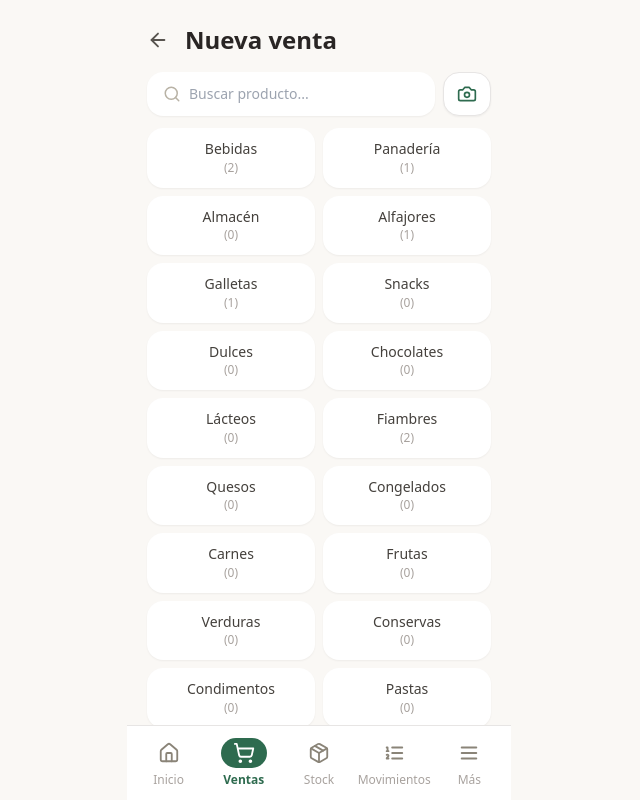
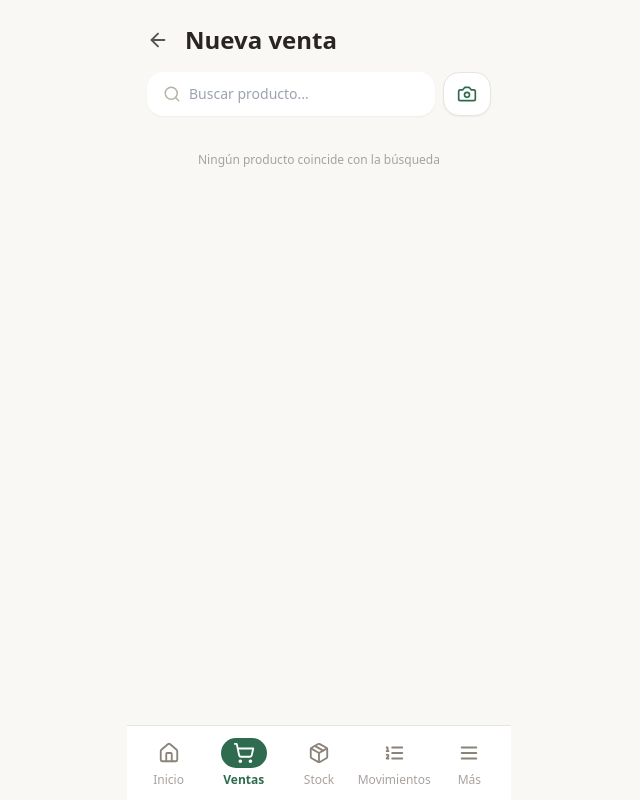
Before and after one commit to ezequielrosano1-crypto/almacen-app, a React (Vite) app: page / in a window 1280 px wide. Both pictures are taken after a click on the button "Nueva venta". Shown: the top 800 px of the page, without its empty margins (321-961 px from the left). Built offline with nearby package versions, Linux system fonts and the light colour scheme.

Commit message:
Update App.jsx

```diff
--- a/src/App.jsx
+++ b/src/App.jsx
@@ -84,38 +84,6 @@ const COLORS = {
   agotado: "#C0392B",
 };
 
-const CATEGORIAS = [
-  "Bebidas",
-  "Panadería",
-  "Almacén",
-  "Alfajores",
-  "Galletas",
-  "Snacks",
-  "Dulces",
-  "Chocolates",
-  "Lácteos",
-  "Fiambres",
-  "Quesos",
-  "Congelados",
-  "Carnes",
-  "Frutas",
-  "Verduras",
-  "Conservas",
-  "Condimentos",
-  "Pastas",
-  "Arroz y Legumbres",
-  "Harinas",
-  "Desayuno",
-  "Yerba y Té",
-  "Café",
-  "Limpieza",
-  "Higiene Personal",
-  "Cuidado del Hogar",
-  "Mascotas",
-  "Bebés",
-  "Tabaco",
-  "Otros",
-];
 const MOTIVOS_AJUSTE = ["Conteo físico", "Producto vencido/roto", "Error de carga", "Otro"];
 
 let idCounter = 1000;
@@ -252,60 +220,11 @@ async function sincronizarCaja(movimientos = [], opciones = {}) {
 // por una fuente de datos real más adelante sin cambiar la interfaz.
 // ===========================================================================
 function productosIniciales() {
-  return [
-    { id: nextId(), nombre: "Coca-Cola 1.5L", categoria: "Bebidas", unidad: "unidad", precio: 1200, stock: 24, stockMinimo: 10 },
-    { id: nextId(), nombre: "Cerveza Patricia 1L", categoria: "Bebidas", unidad: "unidad", precio: 950, stock: 8, stockMinimo: 10 },
-    { id: nextId(), nombre: "Pan flauta", categoria: "Panadería", unidad: "unidad", precio: 150, stock: 0, stockMinimo: 5 },
-    { id: nextId(), nombre: "Alfajor Nesquik", categoria: "Alfajores", unidad: "unidad", precio: 180, stock: 30, stockMinimo: 15 },
-    { id: nextId(), nombre: "Galletitas María", categoria: "Galletas", unidad: "unidad", precio: 220, stock: 12, stockMinimo: 15 },
-    { id: nextId(), nombre: "Jamón cocido", categoria: "Fiambres", unidad: "kg", precio: 980, stock: 3.2, stockMinimo: 2 },
-    { id: nextId(), nombre: "Queso fresco", categoria: "Fiambres", unidad: "kg", precio: 1250, stock: 0.4, stockMinimo: 1 },
-    { id: nextId(), nombre: "Detergente Ala", categoria: "Limpieza", unidad: "unidad", precio: 310, stock: 18, stockMinimo: 8 },
-    { id: nextId(), nombre: "Lavandina", categoria: "Limpieza", unidad: "unidad", precio: 140, stock: 5, stockMinimo: 6 },
-  ];
+  return [];
 }
 
 function movimientosIniciales() {
-  const hoy = new Date();
-  const hace2h = new Date(hoy.getTime() - 2 * 60 * 60 * 1000);
-  const hace1h = new Date(hoy.getTime() - 1 * 60 * 60 * 1000);
-  const ayer = new Date(hoy.getTime() - 26 * 60 * 60 * 1000);
-  const hace3d = new Date(hoy.getTime() - 72 * 60 * 60 * 1000);
-
-  return [
-    {
-      id: nextId(),
-      tipo: "venta",
-      fecha: hace1h,
-      items: [{ nombre: "Alfajor Nesquik", cantidad: 3, unidad: "unidad" }],
-      total: 540,
-      pago: "Débito",
-    },
-    {
-      id: nextId(),
-      tipo: "venta",
-      fecha: hace2h,
-      items: [{ nombre: "Coca-Cola 1.5L", cantidad: 2, unidad: "unidad" }],
-      total: 2400,
-      pago: "Efectivo",
-    },
-    {
-      id: nextId(),
-      tipo: "entrada",
-      fecha: ayer,
-      producto: "Jamón cocido",
-      cantidad: 2,
-      unidad: "kg",
-    },
-    {
-      id: nextId(),
-      tipo: "ajuste",
-      fecha: hace3d,
-      producto: "Galletitas María",
-      diferencia: -3,
-      motivo: "Conteo físico",
-    },
-  ];
+  return [];
 }
 
 // ===========================================================================
@@ -402,32 +321,6 @@ function SearchBar({ value, onChange, placeholder }) {
   );
 }
 
-function CategoryChips({ categorias, active, onChange }) {
-  const opciones = ["Todas", ...categorias];
-  return (
-    <div className="flex gap-2 overflow-x-auto pb-1 -mx-5 px-5">
-      {opciones.map((c) => {
-        const isActive = active === c;
-        return (
-          <button
-            type="button"
-            key={c}
-            onClick={() => onChange(c)}
-            className="whitespace-nowrap text-sm rounded-full px-3.5 py-1.5 border"
-            style={
-              isActive
-                ? { backgroundColor: "#2E6B4F", color: "#FFFFFF", borderColor: "#2E6B4F" }
-                : { backgroundColor: "#FFFFFF", color: "#57534E", borderColor: "#E7E5E4" }
-            }
-          >
-            {c}
-          </button>
-        );
-      })}
-    </div>
-  );
-}
-
 function ProductoListRow({ producto, onClick }) {
   const estado = estadoProducto(producto);
   return (
@@ -440,7 +333,7 @@ function ProductoListRow({ producto, onClick }) {
         <EstadoDot estado={estado} />
         <div>
           <p className="text-stone-800 font-medium text-sm">{producto.nombre}</p>
-          <p className="text-stone-400 text-xs">{producto.categoria}</p>
+          <p className="text-stone-400 text-xs">{fmtMoney(producto.precio)}{producto.unidad === "kg" ? " / kg" : ""}</p>
         </div>
       </div>
       <span className="text-stone-600 text-sm font-medium">{fmtStock(producto)}</span>
@@ -466,7 +359,7 @@ function PrimaryButton({ children, onClick, disabled }) {
   );
 }
 
-function EscanerCodigoBarras({ onClose, onCodigoDetectado, mensaje, items, total }) {
+function EscanerCodigoBarras({ onClose, onCodigoDetectado, mensaje, items, total, pago, setPago, onConfirmar, enviando }) {
   const videoRef = useRef(null);
   const streamRef = useRef(null);
   const [estado, setEstado] = useState("solicitando"); // solicitando | activa | error
@@ -527,8 +420,13 @@ function EscanerCodigoBarras({ onClose, onCodigoDetectado, mensaje, items, total
   useEffect(() => {
     if (estado !== "activa" || !deteccionSoportada) return;
     let activo = true;
+    let temporizador = null;
     const detector = new window.BarcodeDetector();
 
+    // Antes intentaba detectar en CADA frame de la cámara (hasta 60 veces
+    // por segundo), lo que hacía que leyera de más y a veces mal. Ahora
+    // espera un ratito entre lectura y lectura — sigue siendo rápido para
+    // escanear en el mostrador, pero le da tiempo a la cámara a enfocar.
     const detectar = async () => {
       if (!activo || !videoRef.current) return;
       try {
@@ -541,12 +439,13 @@ function EscanerCodigoBarras({ onClose, onCodigoDetectado, mensaje, items, total
       } catch (e) {
         // Se ignora un error puntual de detección y se sigue intentando
       }
-      if (activo) requestAnimationFrame(detectar);
+      if (activo) temporizador = setTimeout(detectar, 550);
     };
-    requestAnimationFrame(detectar);
+    temporizador = setTimeout(detectar, 550);
 
     return () => {
       activo = false;
+      if (temporizador) clearTimeout(temporizador);
     };
   }, [estado, deteccionSoportada, onCodigoDetectado]);
 
@@ -558,33 +457,6 @@ function EscanerCodigoBarras({ onClose, onCodigoDetectado, mensaje, items, total
           <X size={22} color="#57534E" />
         </button>
       </div>
-
-      {items && items.length > 0 && (
-        <div
-          className="px-5 py-2 max-h-32 overflow-y-auto space-y-1 border-b border-white/10"
-          style={{ backgroundColor: "#111111" }}
-        >
-          <p className="text-[10px] uppercase tracking-wide text-stone-400 pb-0.5">
-            Agregado en esta venta
-          </p>
-          {items.map((it) => (
-            <div key={it.id} className="flex items-center justify-between text-xs text-white">
-              <span className="truncate pr-2">
-                {it.producto.nombre} × {it.cantidad}
-                {it.producto.unidad === "kg" ? "kg" : ""}
-              </span>
-              <span className="shrink-0">{fmtMoney(it.subtotal)}</span>
-            </div>
-          ))}
-          <div
-            className="flex items-center justify-between text-xs font-semibold pt-1 mt-1"
-            style={{ color: "#FFFFFF", borderTop: "1px solid #FFFFFF33" }}
-          >
-            <span>Total</span>
-            <span>{fmtMoney(total || 0)}</span>
-          </div>
-        </div>
-      )}
 
       <div className="flex-1 relative flex items-center justify-center">
         {estado === "solicitando" && (
@@ -612,7 +484,7 @@ function EscanerCodigoBarras({ onClose, onCodigoDetectado, mensaje, items, total
               <div className="w-64 h-40 border-2 rounded-2xl" style={{ borderColor: "#2E6B4F" }} />
             </div>
             {!deteccionSoportada && (
-              <div className="absolute bottom-24 left-5 right-5 bg-black/60 rounded-2xl px-4 py-3">
+              <div className="absolute bottom-5 left-5 right-5 bg-black/60 rounded-2xl px-4 py-3">
                 <p className="text-white text-xs text-center">
                   Cámara activa. Este navegador no soporta detección automática de códigos de barra
                   (BarcodeDetector no disponible).
@@ -624,9 +496,9 @@ function EscanerCodigoBarras({ onClose, onCodigoDetectado, mensaje, items, total
       </div>
 
       {codigoDetectado && (
-        <div className="px-5 py-4 space-y-2" style={{ backgroundColor: "#FAF8F5" }}>
+        <div className="px-5 py-3 space-y-1" style={{ backgroundColor: "#FAF8F5" }}>
           <p className="text-stone-500 text-xs">Código detectado</p>
-          <p className="text-stone-800 font-bold text-lg break-all">{codigoDetectado}</p>
+          <p className="text-stone-800 font-bold text-base break-all">{codigoDetectado}</p>
           {mensaje ? (
             <p className="text-sm font-medium" style={{ color: "#2E6B4F" }}>
               {mensaje}
@@ -636,6 +508,70 @@ function EscanerCodigoBarras({ onClose, onCodigoDetectado, mensaje, items, total
               Este código todavía no está asociado a ningún producto.
             </p>
           )}
+        </div>
+      )}
+
+      {/* Lista de lo agregado + pago + confirmar, siempre abajo de todo, sin
+          tener que cerrar el escáner para ver o confirmar la venta. */}
+      {items && items.length > 0 && (
+        <div
+          className="px-5 pt-2 pb-4 space-y-2"
+          style={{ backgroundColor: "#111111", maxHeight: "45vh", overflowY: "auto" }}
+        >
+          <p className="text-[10px] uppercase tracking-wide text-stone-400 pb-0.5">
+            Agregado en esta venta
+          </p>
+          <div className="space-y-1">
+            {items.map((it) => (
+              <div key={it.id} className="flex items-center justify-between text-xs text-white">
+                <span className="truncate pr-2">
+                  {it.producto.nombre} × {it.cantidad}
+                  {it.producto.unidad === "kg" ? "kg" : ""}
+                </span>
+                <span className="shrink-0">{fmtMoney(it.subtotal)}</span>
+              </div>
+            ))}
+          </div>
+
+          <div
+            className="flex items-center justify-between text-sm font-semibold pt-2"
+            style={{ color: "#FFFFFF", borderTop: "1px solid #FFFFFF33" }}
+          >
+            <span>Total</span>
+            <span>{fmtMoney(total || 0)}</span>
+          </div>
+
+          <div className="flex gap-2 pt-1">
+            {["Efectivo", "Débito"].map((m) => (
+              <button
+                type="button"
+                key={m}
+                onClick={() => setPago(m)}
+                className="flex-1 rounded-xl py-2 text-sm font-semibold border"
+                style={
+                  pago === m
+                    ? { backgroundColor: "#2E6B4F", color: "#FFFFFF", borderColor: "#2E6B4F" }
+                    : { backgroundColor: "transparent", color: "#FFFFFF", borderColor: "#FFFFFF55" }
+                }
+              >
+                {m}
+              </button>
+            ))}
+          </div>
+
+          <button
+            type="button"
+            onClick={onConfirmar}
+            disabled={!pago || enviando}
+            className="w-full appearance-none font-semibold rounded-xl py-3 text-sm flex items-center justify-center gap-2"
+            style={
+              !pago || enviando
+                ? { backgroundColor: "#3A3A3A", color: "#8A8A8A" }
+                : { backgroundColor: "#2E6B4F", color: "#FFFFFF" }
+            }
+          >
+            Confirmar venta
+          </button>
         </div>
       )}
     </div>
@@ -829,7 +765,6 @@ function VentasMain({ push, caja, totalHoy, abrirCajaManual }) {
 
 function NuevaVenta({ productos, setProductos, registrarMovimiento, pop, resetStack, caja }) {
   const [busqueda, setBusqueda] = useState("");
-  const [categoriasAbiertas, setCategoriasAbiertas] = useState({});
   const [carrito, setCarrito] = useState([]); // [{id, cantidad}]
   const [pago, setPago] = useState(null);
   const [confirmada, setConfirmada] = useState(null);
@@ -839,15 +774,9 @@ function NuevaVenta({ productos, setProductos, registrarMovimiento, pop, resetSt
   const ultimoCodigoRef = useRef(null);
   const cooldownCodigoRef = useRef(null);
 
-  const buscando = busqueda.trim() !== "";
-  const disponibles = productos.filter((p) => p.nombre.toLowerCase().includes(busqueda.toLowerCase()));
-
-  const grupos = CATEGORIAS.map((cat) => ({
-    categoria: cat,
-    productos: disponibles.filter((p) => p.categoria === cat).sort((a, b) => b.stock - a.stock),
-  }));
-
-  const toggleCategoria = (cat) => setCategoriasAbiertas((prev) => ({ ...prev, [cat]: !prev[cat] }));
+  const disponibles = productos
+    .filter((p) => p.nombre.toLowerCase().includes(busqueda.toLowerCase()))
+    .sort((a, b) => a.nombre.localeCompare(b.nombre));
 
   const cantidadEnCarrito = (id) => carrito.find((c) => c.id === id)?.cantidad || 0;
 
@@ -969,43 +898,14 @@ function NuevaVenta({ productos, setProductos, registrarMovimiento, pop, resetSt
             <Camera size={20} color="#2E6B4F" />
           </button>
         </div>
-        <div className="grid grid-cols-2 gap-2">
-          {grupos.map((g) => {
-            const abierta = buscando || !!categoriasAbiertas[g.categoria];
-            return (
-              <React.Fragment key={g.categoria}>
-                <button
-                  type="button"
-                  onClick={() => toggleCategoria(g.categoria)}
-                  className="rounded-2xl shadow-sm px-2 py-3 text-center flex flex-col items-center justify-center gap-0.5"
-                  style={
-                    abierta
-                      ? { backgroundColor: "#2E6B4F", color: "#FFFFFF" }
-                      : { backgroundColor: "#FFFFFF", color: "#44403C" }
-                  }
-                >
-                  <span className="font-medium text-sm leading-tight">{g.categoria}</span>
-                  <span
-                    className="text-xs"
-                    style={{ color: abierta ? "#FFFFFFAA" : "#A8A29E" }}
-                  >
-                    ({g.productos.length})
-                  </span>
-                </button>
-                {abierta && (
-                  <div className="col-span-2 bg-white rounded-2xl shadow-sm px-2 py-2 space-y-2">
-                    {g.productos.length > 0 ? (
-                      g.productos.map((p) => (
-                        <ProductoListRow key={p.id} producto={p} onClick={() => agregarProducto(p)} />
-                      ))
-                    ) : (
-                      <p className="text-stone-400 text-xs text-center py-3">Sin productos en esta categoría</p>
-                    )}
-                  </div>
-                )}
-              </React.Fragment>
-            );
-          })}
+        <div className="space-y-2">
+          {disponibles.length > 0 ? (
+            disponibles.map((p) => (
+              <ProductoListRow key={p.id} producto={p} onClick={() => agregarProducto(p)} />
+            ))
+          ) : (
+            <p className="text-stone-400 text-xs text-center py-6">Ningún producto coincide con la búsqueda</p>
+          )}
         </div>
       </div>
 
@@ -1079,6 +979,10 @@ function NuevaVenta({ productos, setProductos, registrarMovimiento, pop, resetSt
           mensaje={mensajeEscaneo}
           items={items}
           total={total}
+          pago={pago}
+          setPago={setPago}
+          onConfirmar={confirmarVenta}
+          enviando={enviando}
         />
       )}
     </div>
@@ -1316,51 +1220,20 @@ function StockMain({ push }) {
   );
 }
 
-function CategoriasProductos({ productos, busqueda, onProductoClick }) {
-  const [categoriasAbiertas, setCategoriasAbiertas] = useState({});
-  const buscando = busqueda.trim() !== "";
-  const disponibles = productos.filter((p) => p.nombre.toLowerCase().includes(busqueda.toLowerCase()));
-  const grupos = CATEGORIAS.map((cat) => ({
-    categoria: cat,
-    productos: disponibles.filter((p) => p.categoria === cat).sort((a, b) => b.stock - a.stock),
-  }));
-  const toggleCategoria = (cat) => setCategoriasAbiertas((prev) => ({ ...prev, [cat]: !prev[cat] }));
-
-  return (
-    <div className="grid grid-cols-2 gap-2">
-      {grupos.map((g) => {
-        const abierta = buscando || !!categoriasAbiertas[g.categoria];
-        return (
-          <React.Fragment key={g.categoria}>
-            <button
-              type="button"
-              onClick={() => toggleCategoria(g.categoria)}
-              className="rounded-2xl shadow-sm px-2 py-3 text-center flex flex-col items-center justify-center gap-0.5"
-              style={
-                abierta
-                  ? { backgroundColor: "#2E6B4F", color: "#FFFFFF" }
-                  : { backgroundColor: "#FFFFFF", color: "#44403C" }
-              }
-            >
-              <span className="font-medium text-sm leading-tight">{g.categoria}</span>
-              <span className="text-xs" style={{ color: abierta ? "#FFFFFFAA" : "#A8A29E" }}>
-                ({g.productos.length})
-              </span>
-            </button>
-            {abierta && (
-              <div className="col-span-2 bg-white rounded-2xl shadow-sm px-2 py-2 space-y-2">
-                {g.productos.length > 0 ? (
-                  g.productos.map((p) => (
-                    <ProductoListRow key={p.id} producto={p} onClick={() => onProductoClick(p.id)} />
-                  ))
-                ) : (
-                  <p className="text-stone-400 text-xs text-center py-3">Sin productos en esta categoría</p>
-                )}
-              </div>
-            )}
-          </React.Fragment>
-        );
-      })}
+function ListaProductos({ productos, busqueda, onProductoClick }) {
+  const disponibles = productos
+    .filter((p) => p.nombre.toLowerCase().includes(busqueda.toLowerCase()))
+    .sort((a, b) => a.nombre.localeCompare(b.nombre));
+
+  return (
+    <div className="space-y-2">
+      {disponibles.length > 0 ? (
+        disponibles.map((p) => (
+          <ProductoListRow key={p.id} producto={p} onClick={() => onProductoClick(p.id)} />
+        ))
+      ) : (
+        <p className="text-stone-400 text-xs text-center py-6">Ningún producto coincide con la búsqueda</p>
+      )}
     </div>
   );
 }
@@ -1373,7 +1246,7 @@ function VerProductos({ productos, pop, onOpenDetalle }) {
       <Header title="Ver productos" onBack={pop} />
       <div className="px-5 space-y-3">
         <SearchBar value={busqueda} onChange={setBusqueda} placeholder="Buscar producto..." />
-        <CategoriasProductos productos={productos} busqueda={busqueda} onProductoClick={onOpenDetalle} />
+        <ListaProductos productos={productos} busqueda={busqueda} onProductoClick={onOpenDetalle} />
       </div>
     </div>
   );
@@ -1390,10 +1263,6 @@ function DetalleProducto({ productos, productoId, pop, goTabScreen }) {
       <Header title={p.nombre} onBack={pop} />
       <div className="px-5 space-y-3">
         <div className="bg-white rounded-2xl shadow-sm px-5 py-5 space-y-3">
-          <div className="flex justify-between text-sm">
-            <span className="text-stone-500">Categoría</span>
-            <span className="text-stone-800 font-medium">{p.categoria}</span>
-          </div>
           <div className="flex justify-between text-sm">
             <span className="text-stone-500">Precio</span>
             <span className="text-stone-800 font-medium">{fmtMoney(p.precio)}</span>
@@ -1836,7 +1705,7 @@ function ProductosMain({ productos, pop, onOpenDetalle, onNuevo }) {
       </div>
       <div className="px-5 space-y-3">
         <SearchBar value={busqueda} onChange={setBusqueda} placeholder="Buscar producto..." />
-        <CategoriasProductos productos={productos} busqueda={busqueda} onProductoClick={onOpenDetalle} />
+        <ListaProductos productos={productos} busqueda={busqueda} onProductoClick={onOpenDetalle} />
       </div>
     </div>
   );
@@ -1846,7 +1715,6 @@ function FormularioProducto({ productos, productoId, guardarProducto, pop }) {
   const existente = productos.find((p) => p.id === productoId);
   const esNuevo = !existente;
   const [nombre, setNombre] = useState(existente?.nombre || "");
-  const [categoria, setCategoria] = useState(existente?.categoria || CATEGORIAS[0]);
   const [precio, setPrecio] = useState(existente ? String(existente.precio) : "");
   const [unidad, setUnidad] = useState(existente?.unidad || "unidad");
   const [stock, setStock] = useState(existente ? String(existente.stock) : "");
@@ -1861,7 +1729,6 @@ function FormularioProducto({ productos, productoId, guardarProducto, pop }) {
     guardarProducto({
       id: existente ? existente.id : nextId(),
       nombre,
-      categoria,
       precio: parseFloat(precio),
       unidad,
       stock: parseFloat(stock),
@@ -1907,27 +1774,6 @@ function FormularioProducto({ productos, productoId, guardarProducto, pop }) {
             Mejor escanealo con la cámara que tipearlo: así queda idéntico al código que la caja va a leer
             después, sin errores de tipeo.
           </p>
-        </div>
-
-        <div>
-          <label className="text-stone-500 text-sm mb-2 block">Categoría</label>
-          <div className="grid grid-cols-2 gap-2">
-            {CATEGORIAS.map((c) => (
-              <button
-                type="button"
-                key={c}
-                onClick={() => setCategoria(c)}
-                className="text-sm rounded-2xl px-3 py-2.5 border text-center"
-                style={
-                  categoria === c
-                    ? { backgroundColor: "#2E6B4F", color: "#FFFFFF", borderColor: "#2E6B4F" }
-                    : { backgroundColor: "#FFFFFF", color: "#57534E", borderColor: "#E7E5E4" }
-                }
-              >
-                {c}
-              </button>
-            ))}
-          </div>
         </div>
 
         <div>
@@ -2207,6 +2053,63 @@ function PruebasCaja() {
   );
 }
 
+function BorrarDatos() {
+  const [confirmando, setConfirmando] = useState(false);
+  const [borrando, setBorrando] = useState(false);
+
+  const borrarTodo = async () => {
+    setBorrando(true);
+    try { await window.storage.delete("datos:productos", false); } catch (e) {}
+    try { await window.storage.delete("datos:movimientos", false); } catch (e) {}
+    window.location.reload();
+  };
+
+  return (
+    <div className="bg-white rounded-2xl shadow-sm px-4 py-3 space-y-2">
+      <p className="text-xs font-semibold text-stone-500 px-1">Empezar de cero</p>
+      <p className="text-xs text-stone-500 px-1">
+        Borra todos los productos y todo el historial de ventas de este dispositivo. La caja (abierta/cerrada)
+        no se toca. No se puede deshacer.
+      </p>
+      {!confirmando ? (
+        <button
+          type="button"
+          onClick={() => setConfirmando(true)}
+          className="w-full text-sm rounded-xl px-3 py-2.5 border"
+          style={{ backgroundColor: "#FFFFFF", color: "#C0392B", borderColor: "#E7E5E4" }}
+        >
+          Borrar todos los productos y ventas
+        </button>
+      ) : (
+        <div className="space-y-2">
+          <p className="text-xs font-semibold px-1" style={{ color: COLORS.agotado }}>
+            ¿Seguro? Esto borra todo y no se puede deshacer.
+          </p>
+          <div className="flex gap-2">
+            <button
+              type="button"
+              onClick={() => setConfirmando(false)}
+              className="flex-1 text-sm rounded-xl px-3 py-2.5 border"
+              style={{ backgroundColor: "#FFFFFF", color: "#57534E", borderColor: "#E7E5E4" }}
+            >
+              Cancelar
+            </button>
+            <button
+              type="button"
+              onClick={borrarTodo}
+              disabled={borrando}
+              className="flex-1 text-sm rounded-xl px-3 py-2.5"
+              style={{ backgroundColor: "#C0392B", color: "#FFFFFF" }}
+            >
+              {borrando ? "Borrando..." : "Sí, borrar todo"}
+            </button>
+          </div>
+        </div>
+      )}
+    </div>
+  );
+}
+
 function Configuracion({ pop }) {
   return (
     <div>
@@ -2216,6 +2119,7 @@ function Configuracion({ pop }) {
           <p className="text-stone-600 font-medium">Configuración</p>
           <p className="text-stone-400 text-sm mt-2">Esta sección estará disponible en una etapa futura.</p>
         </div>
+        <BorrarDatos />
         <div>
           <p className="text-xs font-semibold text-stone-500 px-1 mb-2">
             Pruebas · caja automática
```
